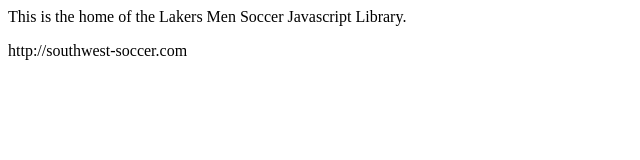
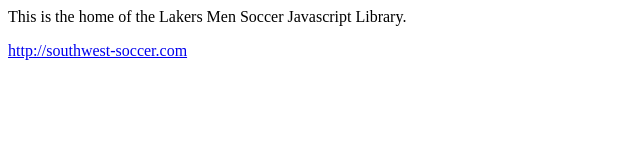
Before and after one commit to rlieving/LakerLibrary, a plain HTML site: page index.html in a window 1280 px wide. Shown: the whole page, without its empty margins (0-640 px from the left). Drawn offline with nearby package versions, Linux system fonts and the light colour scheme; no server answers.

Commit message:
Update link to SW soccer

```diff
--- a/index.html
+++ b/index.html
@@ -8,7 +8,7 @@
     <body>
         This is the home of the Lakers Men Soccer Javascript Library.
         <p>
-        http://southwest-soccer.com
+        <a href="http://southwest-soccer.com" target="_blank">http://southwest-soccer.com</a>
       </p>
 
       <table width="1200px">
```
